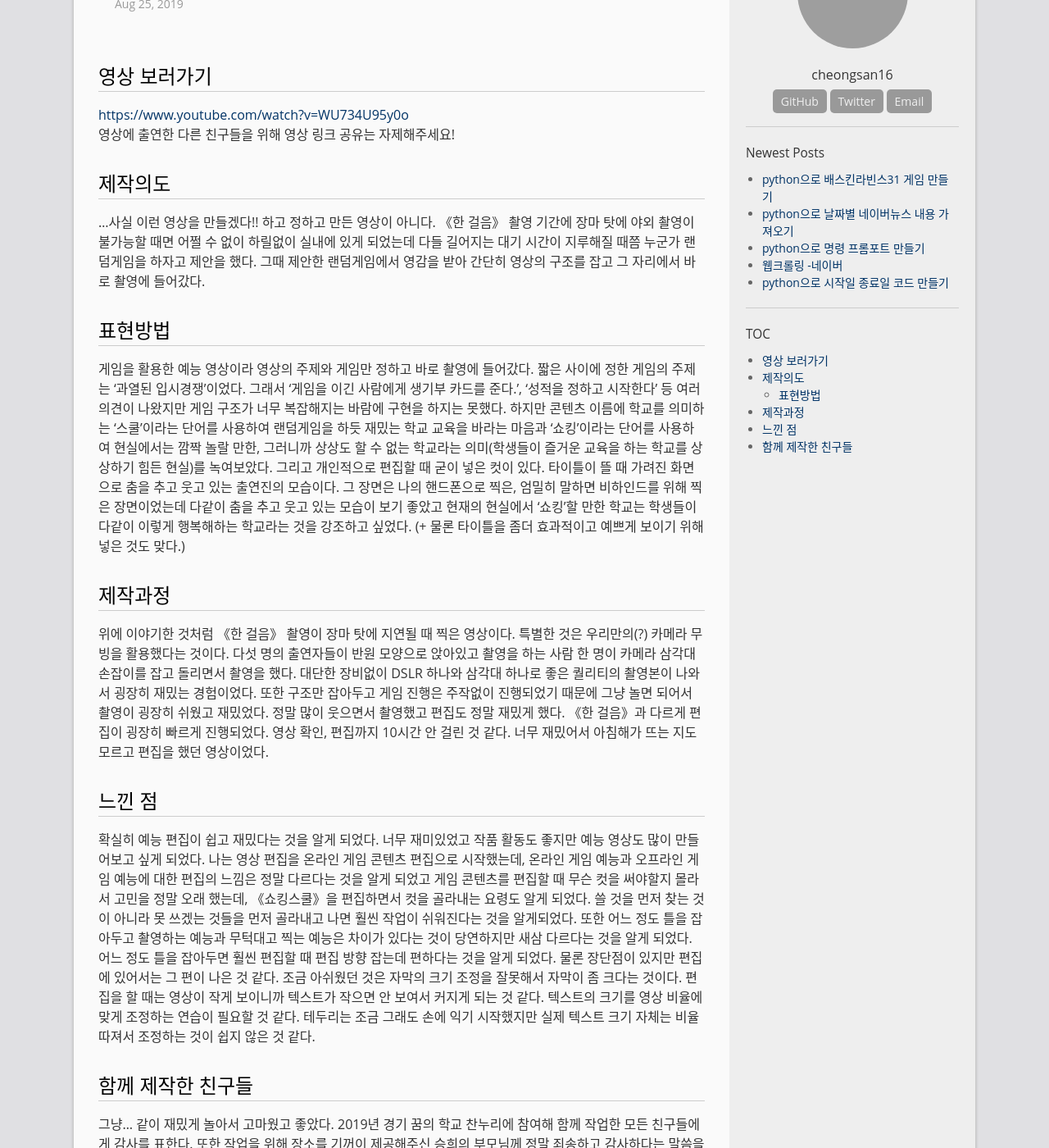
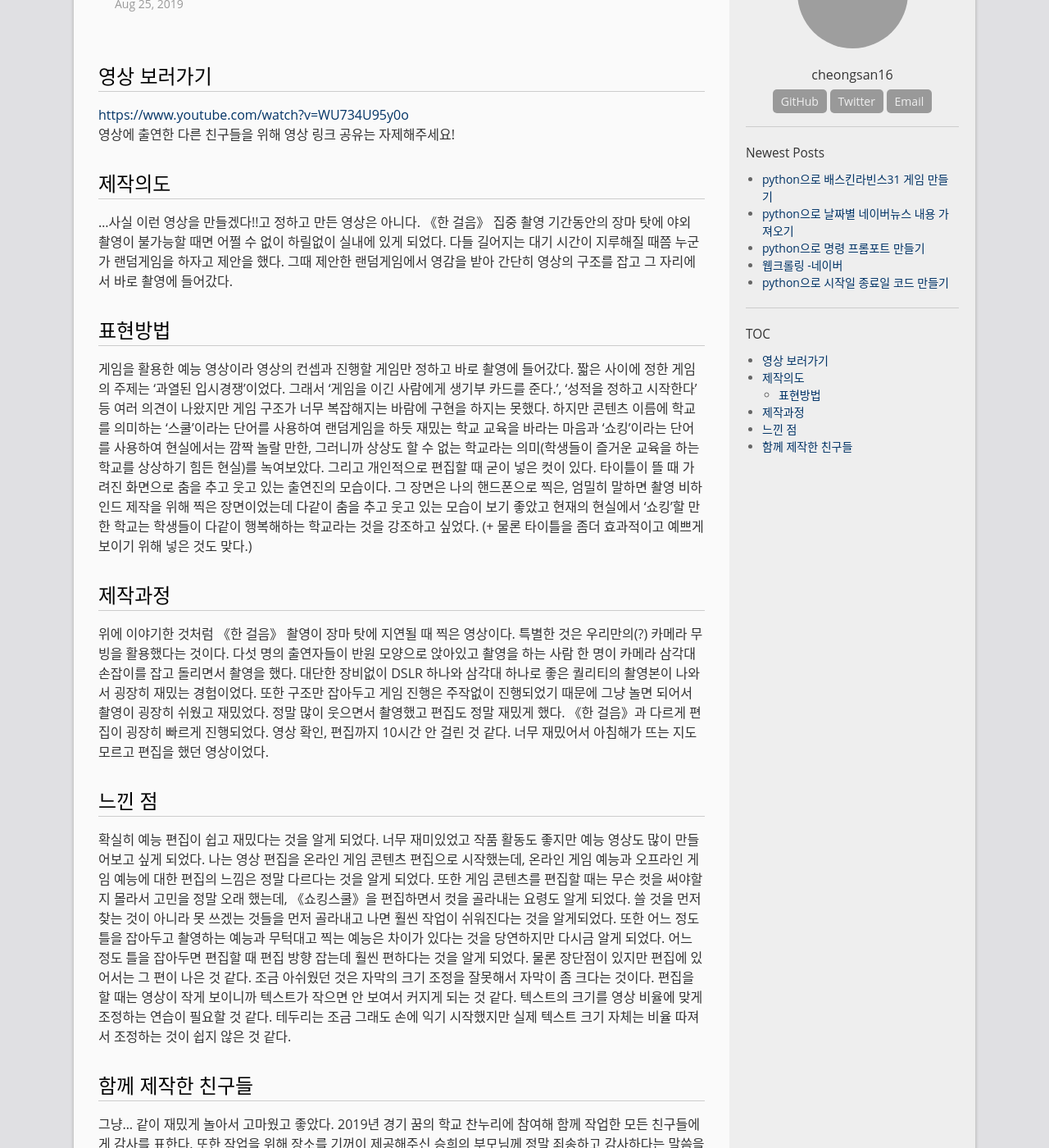
Before and after one commit to cheongsan16/cheongsan16.github.com, a Jekyll site: the page built from _posts/2019-08-25-shocking-school.md, in a window 1280 px wide and 1400 px high, scrolled down 198 px. Shown: the whole window at 82% size. Built offline with Jekyll 4.4.1, drawn with Linux system fonts in a browser that asks for light colours; grey boxes are pictures that could not be loaded.

Commit message:
Update 2019-08-25-shocking-school.md

```diff
--- a/_posts/2019-08-25-shocking-school.md
+++ b/_posts/2019-08-25-shocking-school.md
@@ -12,11 +12,11 @@ permalink: /archivers/shock
 
 # 제작의도
 
-...사실 이런 영상을 만들겠다!! 하고 정하고 만든 영상이 아니다. 《한 걸음》 촬영 기간에 장마 탓에 야외 촬영이 불가능할 때면 어쩔 수 없이 하릴없이 실내에 있게 되었는데 다들 길어지는 대기 시간이 지루해질 때쯤 누군가 랜덤게임을 하자고 제안을 했다. 그때 제안한 랜덤게임에서 영감을 받아 간단히 영상의 구조를 잡고 그 자리에서 바로 촬영에 들어갔다.
+...사실 이런 영상을 만들겠다!!고 정하고 만든 영상은 아니다. 《한 걸음》 집중 촬영 기간동안의 장마 탓에 야외 촬영이 불가능할 때면 어쩔 수 없이 하릴없이 실내에 있게 되었다. 다들 길어지는 대기 시간이 지루해질 때쯤 누군가 랜덤게임을 하자고 제안을 했다. 그때 제안한 랜덤게임에서 영감을 받아 간단히 영상의 구조를 잡고 그 자리에서 바로 촬영에 들어갔다.
 
 ## 표현방법
 
-게임을 활용한 예능 영상이라 영상의 주제와 게임만 정하고 바로 촬영에 들어갔다. 짧은 사이에 정한 게임의 주제는 '과열된 입시경쟁'이었다. 그래서 '게임을 이긴 사람에게 생기부 카드를 준다.', '성적을 정하고 시작한다' 등 여러 의견이 나왔지만 게임 구조가 너무 복잡해지는 바람에 구현을 하지는 못했다. 하지만 콘텐츠 이름에 학교를 의미하는 '스쿨'이라는 단어를 사용하여 랜덤게임을 하듯 재밌는 학교 교육을 바라는 마음과 '쇼킹'이라는 단어를 사용하여 현실에서는 깜짝 놀랄 만한, 그러니까 상상도 할 수 없는 학교라는 의미(학생들이 즐거운 교육을 하는 학교를 상상하기 힘든 현실)를 녹여보았다. 그리고 개인적으로 편집할 때 굳이 넣은 컷이 있다. 타이틀이 뜰 때 가려진 화면으로 춤을 추고 웃고 있는 출연진의 모습이다. 그 장면은 나의 핸드폰으로 찍은, 엄밀히 말하면 비하인드를 위해 찍은 장면이었는데 다같이 춤을 추고 웃고 있는 모습이 보기 좋았고 현재의 현실에서 '쇼킹'할 만한 학교는 학생들이 다같이 이렇게 행복해하는 학교라는 것을 강조하고 싶었다. (+ 물론 타이틀을 좀더 효과적이고 예쁘게 보이기 위해 넣은 것도 맞다.)
+게임을 활용한 예능 영상이라 영상의 컨셉과 진행할 게임만 정하고 바로 촬영에 들어갔다. 짧은 사이에 정한 게임의 주제는 '과열된 입시경쟁'이었다. 그래서 '게임을 이긴 사람에게 생기부 카드를 준다.', '성적을 정하고 시작한다' 등 여러 의견이 나왔지만 게임 구조가 너무 복잡해지는 바람에 구현을 하지는 못했다. 하지만 콘텐츠 이름에 학교를 의미하는 '스쿨'이라는 단어를 사용하여 랜덤게임을 하듯 재밌는 학교 교육을 바라는 마음과 '쇼킹'이라는 단어를 사용하여 현실에서는 깜짝 놀랄 만한, 그러니까 상상도 할 수 없는 학교라는 의미(학생들이 즐거운 교육을 하는 학교를 상상하기 힘든 현실)를 녹여보았다. 그리고 개인적으로 편집할 때 굳이 넣은 컷이 있다. 타이틀이 뜰 때 가려진 화면으로 춤을 추고 웃고 있는 출연진의 모습이다. 그 장면은 나의 핸드폰으로 찍은, 엄밀히 말하면 촬영 비하인드 제작을 위해 찍은 장면이었는데 다같이 춤을 추고 웃고 있는 모습이 보기 좋았고 현재의 현실에서 '쇼킹'할 만한 학교는 학생들이 다같이 행복해하는 학교라는 것을 강조하고 싶었다. (+ 물론 타이틀을 좀더 효과적이고 예쁘게 보이기 위해 넣은 것도 맞다.)
 
 # 제작과정
 
@@ -24,7 +24,7 @@ permalink: /archivers/shock
 
 # 느낀 점
 
-확실히 예능 편집이 쉽고 재밌다는 것을 알게 되었다. 너무 재미있었고 작품 활동도 좋지만 예능 영상도 많이 만들어보고 싶게 되었다. 나는 영상 편집을 온라인 게임 콘텐츠 편집으로 시작했는데, 온라인 게임 예능과 오프라인 게임 예능에 대한 편집의 느낌은 정말 다르다는 것을 알게 되었고 게임 콘텐츠를 편집할 때 무슨 컷을 써야할지 몰라서 고민을 정말 오래 했는데, 《쇼킹스쿨》을 편집하면서 컷을 골라내는 요령도 알게 되었다. 쓸 것을 먼저 찾는 것이 아니라 못 쓰겠는 것들을 먼저 골라내고 나면 훨씬 작업이 쉬워진다는 것을 알게되었다. 또한 어느 정도 틀을 잡아두고 촬영하는 예능과 무턱대고 찍는 예능은 차이가 있다는 것이 당연하지만 새삼 다르다는 것을 알게 되었다. 어느 정도 틀을 잡아두면 훨씬 편집할 때 편집 방향 잡는데 편하다는 것을 알게 되었다. 물론 장단점이 있지만 편집에 있어서는 그 편이 나은 것 같다. 조금 아쉬웠던 것은 자막의 크기 조정을 잘못해서 자막이 좀 크다는 것이다. 편집을 할 때는 영상이 작게 보이니까 텍스트가  작으면 안 보여서 커지게 되는 것 같다. 텍스트의 크기를 영상 비율에 맞게 조정하는 연습이 필요할 것 같다. 테두리는 조금 그래도 손에 익기 시작했지만 실제 텍스트 크기 자체는 비율 따져서 조정하는 것이 쉽지 않은 것 같다.
+확실히 예능 편집이 쉽고 재밌다는 것을 알게 되었다. 너무 재미있었고 작품 활동도 좋지만 예능 영상도 많이 만들어보고 싶게 되었다. 나는 영상 편집을 온라인 게임 콘텐츠 편집으로 시작했는데, 온라인 게임 예능과 오프라인 게임 예능에 대한 편집의 느낌은 정말 다르다는 것을 알게 되었다. 또한 게임 콘텐츠를 편집할 때는 무슨 컷을 써야할지 몰라서 고민을 정말 오래 했는데, 《쇼킹스쿨》을 편집하면서 컷을 골라내는 요령도 알게 되었다. 쓸 것을 먼저 찾는 것이 아니라 못 쓰겠는 것들을 먼저 골라내고 나면 훨씬 작업이 쉬워진다는 것을 알게되었다. 또한 어느 정도 틀을 잡아두고 촬영하는 예능과 무턱대고 찍는 예능은 차이가 있다는 것을 당연하지만 다시금 알게 되었다. 어느 정도 틀을 잡아두면 편집할 때 편집 방향 잡는데 훨씬 편하다는 것을 알게 되었다. 물론 장단점이 있지만 편집에 있어서는 그 편이 나은 것 같다. 조금 아쉬웠던 것은 자막의 크기 조정을 잘못해서 자막이 좀 크다는 것이다. 편집을 할 때는 영상이 작게 보이니까 텍스트가  작으면 안 보여서 커지게 되는 것 같다. 텍스트의 크기를 영상 비율에 맞게 조정하는 연습이 필요할 것 같다. 테두리는 조금 그래도 손에 익기 시작했지만 실제 텍스트 크기 자체는 비율 따져서 조정하는 것이 쉽지 않은 것 같다.
 
 # 함께 제작한 친구들
 
```
